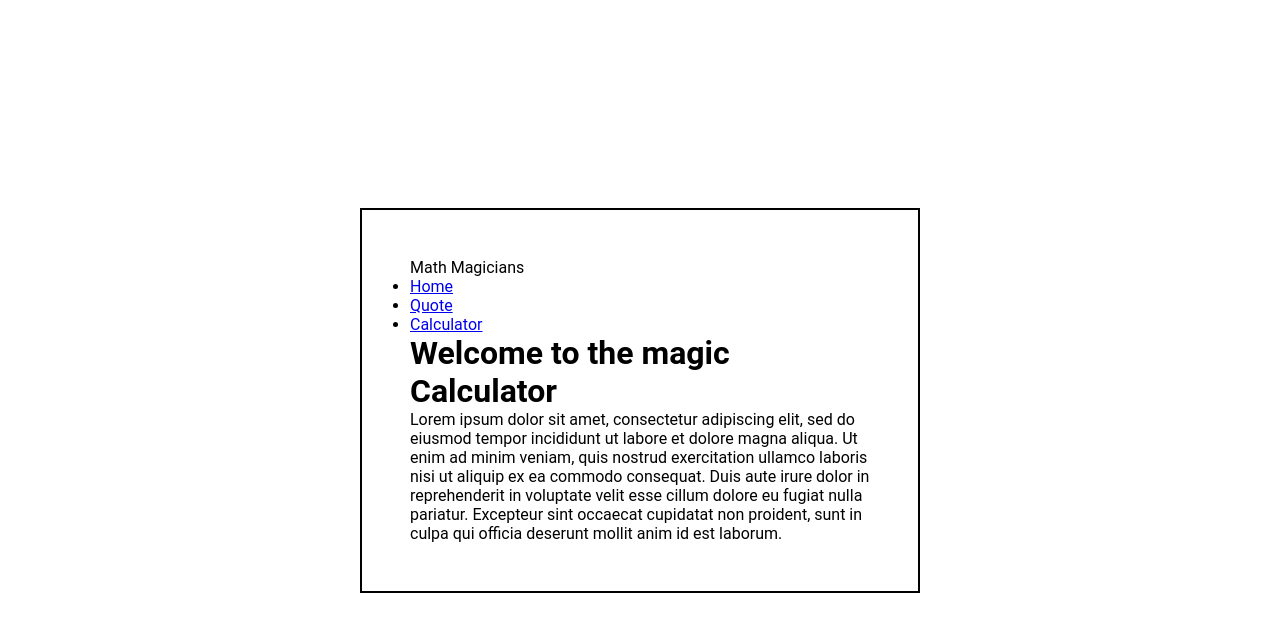
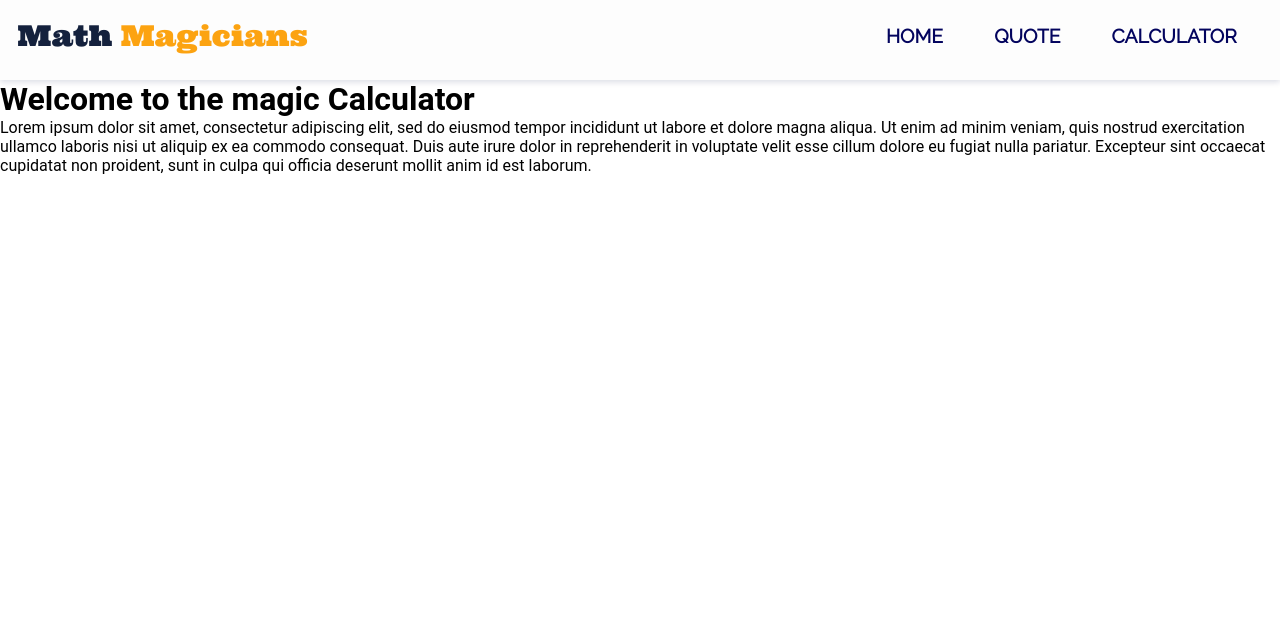
Before and after one commit to CalyCherkaoui/calculator-app, a React (Create React App) app: page / in a window 1280 px wide. Shown: the top 632 px of the page. Built offline with nearby package versions, Linux system fonts and the light colour scheme.

Commit message:
Style navigation bar

```diff
--- a/src/components/App.css
+++ b/src/components/App.css
@@ -1,10 +1,14 @@
+@import url('https://fonts.googleapis.com/css2?family=Raleway&family=Ultra&display=swap');
+@import url('https://fonts.googleapis.com/css2?family=Abril+Fatface&display=swap');
+
 :root {
-  --global-backgroud: blue;
-  --number-btns: grey;
-  --operation-btns: yellow;
-  --display-font: black;
-  --number-btns-font: black;
-  --operation-btns-font: black;
+  --my_nav_backg: rgba(253, 253, 253, 2);
+  --my_dark_main: #1b2d38;
+  --my_light_second: #2EB641;
+  --tangerine: #da4221;
+  --my-light-blue: #2ab2c0;
+  --text-dark: #272727;
+  --classic-blue: #0f4c81;
 }
 
 *,
@@ -25,9 +29,73 @@ body {
 }
 
 #root {
-  border: 2px solid black;
-  padding: 3rem;
-  width: 70vh;
+  width: 100%;
+  height: 100vh;
+}
+
+/* navigation bar */
+
+.navbar_wrapper {
+  width: 100%;
+  margin: 0;
+  height: 5rem;
+  padding: 0.3rem 0.1rem 0.8rem 0.1rem;
+  display: flex;
+  justify-content: space-between;
+  align-items: center;
+  background-color: var(--my_nav_backg);
+
+  -webkit-box-shadow: 0 2px 6px 0 rgba(10, 22, 78, 0.15);
+  -moz-box-shadow: 0 2px 6px 0 rgba(10, 22, 78, 0.15);
+  box-shadow: 0 2px 6px 0 rgba(10, 22, 78, 0.15);
+}
+
+.logo {
+  margin-left: 1rem;
+  font-family: 'Ultra', serif, Arial;
+  font-size: 1.8rem;
+  color: #14213d;
+  line-height: 2;
+}
+
+.logo span {
+  font-family: 'Ultra', serif, Arial;
+  font-size: 1.8rem;
+  color: #fca311;
+  line-height: 2;
+}
+
+.nav_list {
+  list-style: none;
+  margin: 0;
+  display: flex;
+  flex-direction: row;
+  margin: 1rem;
+  /* background-color: blue; */
+}
+
+.nav_item {
+  margin: 1rem;
+}
+
+.nav_link {
+  text-decoration: none;
+  padding: 0.2rem 0.6rem;
+  background-color: transparent;
+  border: none;
+  cursor: pointer;
+  outline: none;
+  transition: 0.3s;
+  text-transform: uppercase;
+  font-size: 1.2rem;
+  font-family: 'Raleway', sans-serif;
+  font-weight: 900;
+  color: #03045e;
+}
+
+.nav_link:hover {
+  border-bottom: 2px solid #fca311;
+  color: #fca311;
 }
 
 .displayer {
--- a/src/components/Navigation.js
+++ b/src/components/Navigation.js
@@ -1,17 +1,18 @@
-import React from 'react'
-import { Link } from 'react-router-dom'
+import React from 'react';
+import { Link } from 'react-router-dom';
 
-const Navigation = () => {
-  return (
-    <div className='navbar_wrapper'>
-      <div>Math Magicians</div>
-      <ul className='nav_list'>
-        <li className='nav_item'><Link to='/' className='nav_link'>Home</Link></li>
-        <li className='nav_item'><Link to='/Quote' className='nav_link'>Quote</Link></li>
-        <li className='nav_item'><Link to='/Calculator' className='nav_link'>Calculator</Link></li>
-      </ul>
+const Navigation = () => (
+  <div className="navbar_wrapper">
+    <div className="logo">
+      Math
+      <span> Magicians</span>
     </div>
-  )
-}
+    <ul className="nav_list">
+      <li className="nav_item"><Link to="/" className="nav_link">Home</Link></li>
+      <li className="nav_item"><Link to="/Quote" className="nav_link">Quote</Link></li>
+      <li className="nav_item"><Link to="/Calculator" className="nav_link">Calculator</Link></li>
+    </ul>
+  </div>
+);
 
-export default Navigation
+export default Navigation;
```
